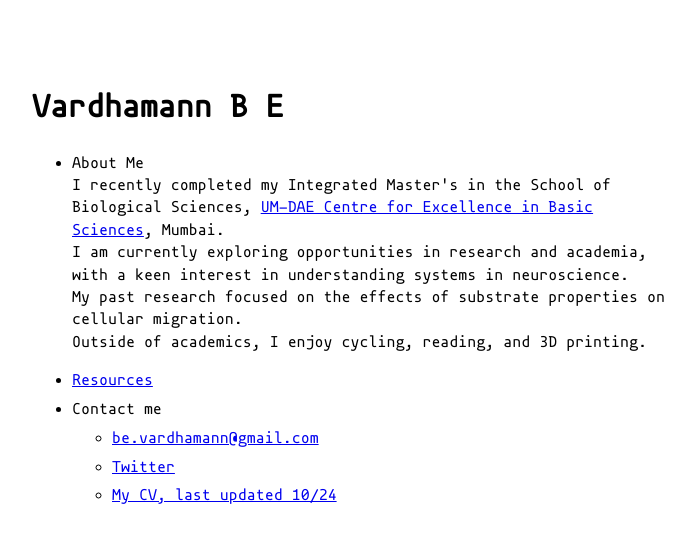
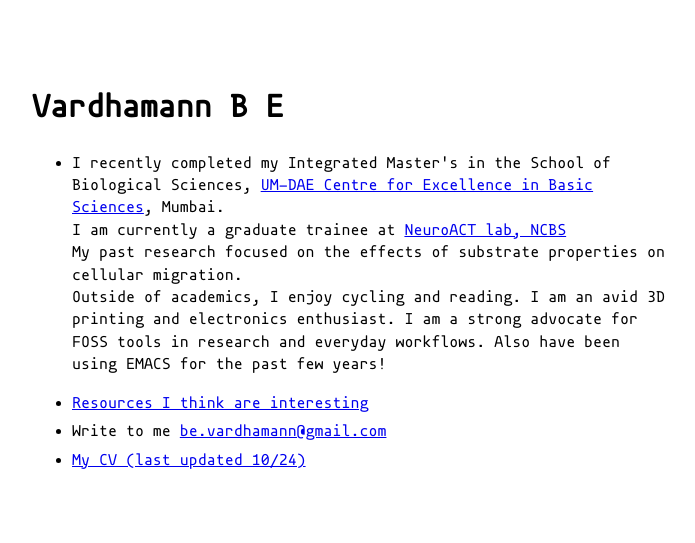
Before and after one commit to vardhamann/vardhamann.github.io, a Jekyll site: the page built from index.md, in a window 1280 px wide. Shown: the top 543 px of the page, without its empty margins (288-983 px from the left). Built offline with Jekyll 4.4.1, drawn with Linux system fonts in a browser that asks for light colours.

Commit message:
updated homepage

```diff
--- a/_data/menu.yml
+++ b/_data/menu.yml
@@ -2,11 +2,8 @@
 # https://github.com/riggraz/no-style-please#customize-the-menu
 
 entries:
-  - title: <p> About Me <br>I recently completed my Integrated Master's in the School of Biological Sciences, <a href="https://www.cbs.ac.in/" target=”_blank”>UM-DAE Centre for Excellence in Basic Sciences</a>, Mumbai. <br> I am currently exploring opportunities in research and academia, with a keen interest in understanding systems in neuroscience. <br> My past research focused on the effects of substrate properties on cellular migration. <br> Outside of academics, I enjoy cycling, reading, and 3D printing.<p>
-  - title: <a href="/2024/10/11/Resources.html">Resources</a>
+  - title: I recently completed my Integrated Master's in the School of Biological Sciences, <a href="https://www.cbs.ac.in/" target=”_blank”>UM-DAE Centre for Excellence in Basic Sciences</a>, Mumbai. <br> I am currently a graduate trainee at <a href="https://www.neuroact.in/" target=”_blank”>NeuroACT lab, NCBS</a> <br> My past research focused on the effects of substrate properties on cellular migration. <br> Outside of academics, I enjoy cycling and reading. I am an avid 3D printing and electronics enthusiast. I am a strong advocate for FOSS tools in research and everyday workflows. Also have been using EMACS for the past few years!<p>
+  - title: <a href="/2024/10/11/Resources.html">Resources I think are interesting</a>
   # - title: <a href="help">Digital Garden</a>
-  - title: Contact me
-    entries:
-        - title: <a href="mailto:be.vardhamann@gmail.com">be.vardhamann@gmail.com</a>
-        - title: <a href="https://twitter.com/Be_Vardhamann"> Twitter </a>
-        - title: <a href="/assets/files/cv.pdf" target="_blank"> My CV, last updated 10/24 </a>
+  - title: Write to me <a href="mailto:be.vardhamann@gmail.com">be.vardhamann@gmail.com</a>
+  - title: <a href="/assets/files/cv.pdf" target="_blank"> My CV (last updated 10/24)</a>
```
